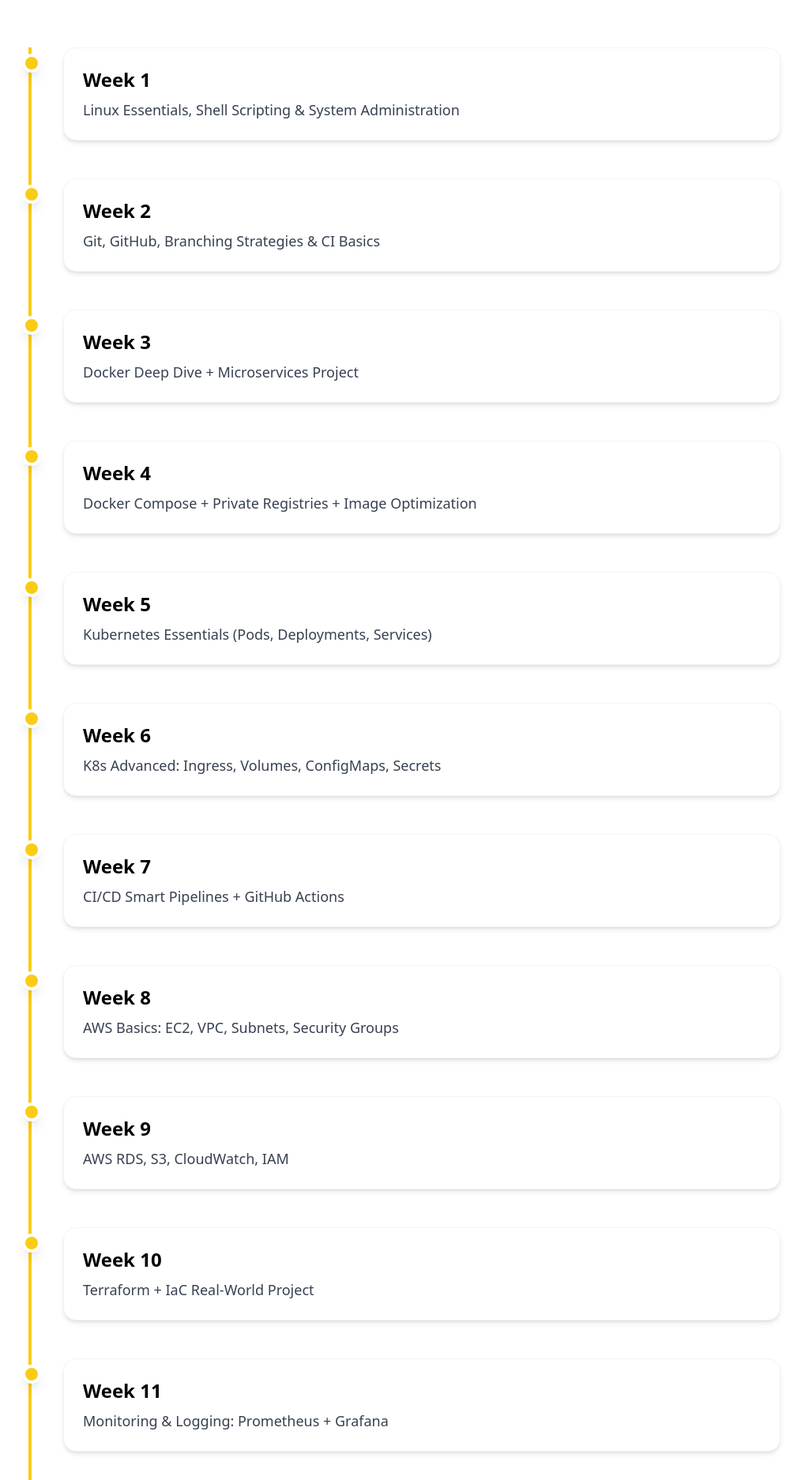
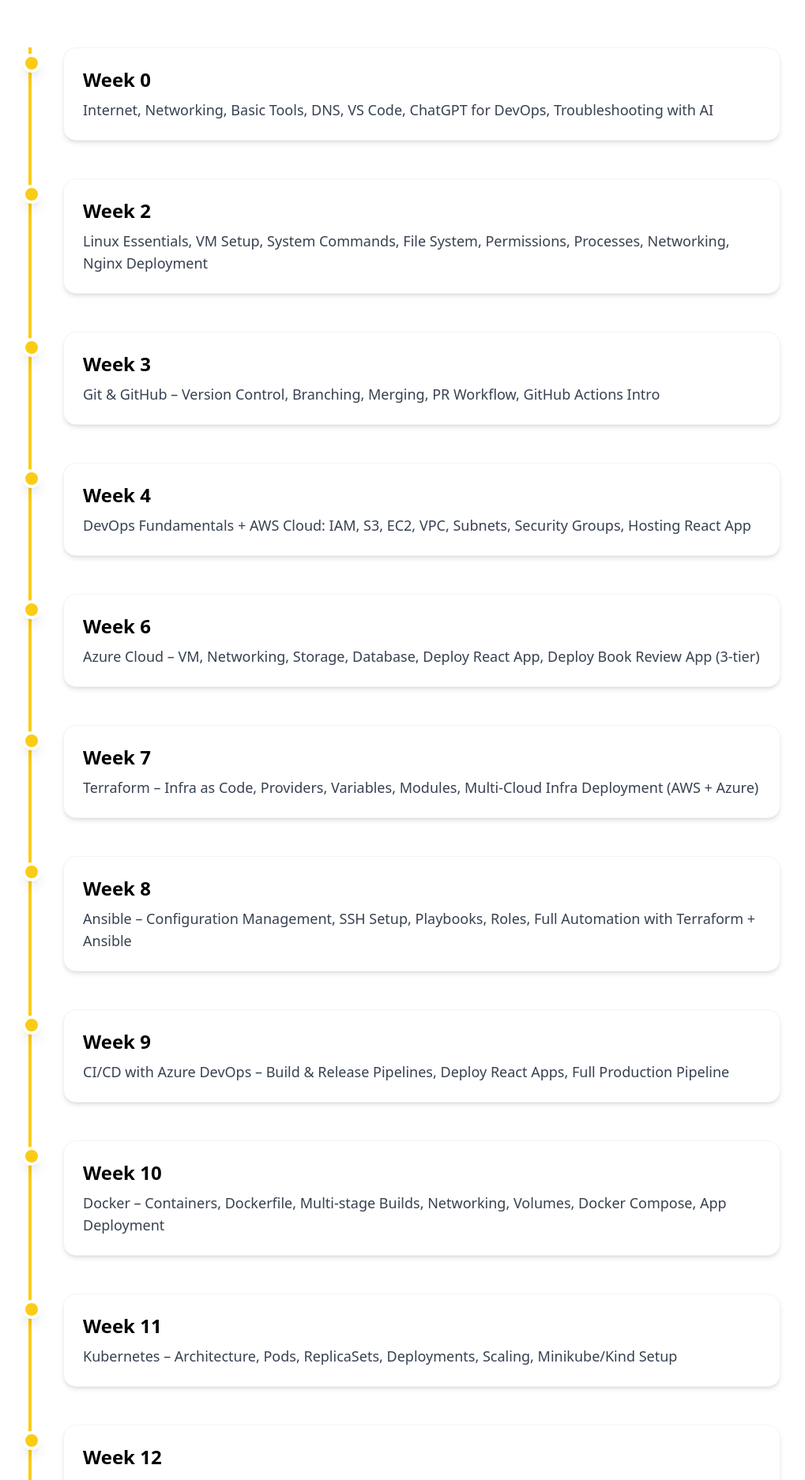
Before and after one commit to Syedsaleha/TheCloudAdvisory, a React (Vite) app: page /dmi in a window 1280 px wide. Shown: the part 468-2342 px from the top of the page at 79% size, without its empty margins (140-1159 px from the left). Built offline with nearby package versions, Linux system fonts and the light colour scheme.

Commit message:
Updated DMI.jsx

```diff
--- a/src/components/DMI.jsx
+++ b/src/components/DMI.jsx
@@ -20,20 +20,57 @@ import Footer from "./Footer";
 // COMPONENT
 // ========================
 export default function DMI() {
-  const weeks = [
-    { week: "Week 1", topic: "Linux Essentials, Shell Scripting & System Administration" },
-    { week: "Week 2", topic: "Git, GitHub, Branching Strategies & CI Basics" },
-    { week: "Week 3", topic: "Docker Deep Dive + Microservices Project" },
-    { week: "Week 4", topic: "Docker Compose + Private Registries + Image Optimization" },
-    { week: "Week 5", topic: "Kubernetes Essentials (Pods, Deployments, Services)" },
-    { week: "Week 6", topic: "K8s Advanced: Ingress, Volumes, ConfigMaps, Secrets" },
-    { week: "Week 7", topic: "CI/CD Smart Pipelines + GitHub Actions" },
-    { week: "Week 8", topic: "AWS Basics: EC2, VPC, Subnets, Security Groups" },
-    { week: "Week 9", topic: "AWS RDS, S3, CloudWatch, IAM" },
-    { week: "Week 10", topic: "Terraform + IaC Real-World Project" },
-    { week: "Week 11", topic: "Monitoring & Logging: Prometheus + Grafana" },
-    { week: "Week 12", topic: "Final DevOps Project + Interviews + Portfolio Building" },
-  ];
+const weeks = [
+  {
+    week: "Week 0",
+    topic: "Internet, Networking, Basic Tools, DNS, VS Code, ChatGPT for DevOps, Troubleshooting with AI"
+  },
+  {
+    week: "Week 2",
+    topic: "Linux Essentials, VM Setup, System Commands, File System, Permissions, Processes, Networking, Nginx Deployment"
+  },
+  {
+    week: "Week 3",
+    topic: "Git & GitHub – Version Control, Branching, Merging, PR Workflow, GitHub Actions Intro"
+  },
+  {
+    week: "Week 4",
+    topic: "DevOps Fundamentals + AWS Cloud: IAM, S3, EC2, VPC, Subnets, Security Groups, Hosting React App"
+  },
+  {
+    week: "Week 6",
+    topic: "Azure Cloud – VM, Networking, Storage, Database, Deploy React App, Deploy Book Review App (3-tier)"
+  },
+  {
+    week: "Week 7",
+    topic: "Terraform – Infra as Code, Providers, Variables, Modules, Multi-Cloud Infra Deployment (AWS + Azure)"
+  },
+  {
+    week: "Week 8",
+    topic: "Ansible – Configuration Management, SSH Setup, Playbooks, Roles, Full Automation with Terraform + Ansible"
+  },
+  {
+    week: "Week 9",
+    topic: "CI/CD with Azure DevOps – Build & Release Pipelines, Deploy React Apps, Full Production Pipeline"
+  },
+  {
+    week: "Week 10",
+    topic: "Docker – Containers, Dockerfile, Multi-stage Builds, Networking, Volumes, Docker Compose, App Deployment"
+  },
+  {
+    week: "Week 11",
+    topic: "Kubernetes – Architecture, Pods, ReplicaSets, Deployments, Scaling, Minikube/Kind Setup"
+  },
+  {
+    week: "Week 12",
+    topic: "Observability – Prometheus, Grafana, Node Exporter, PromQL, Docker & K8s Metrics Dashboards"
+  },
+  {
+    week: "Week 13",
+    topic: "Final Project, Interview Prep, Resume, GitHub Portfolio + Graduation 🎉"
+  }
+];
+
 
   const testimonials = [
     {
```
